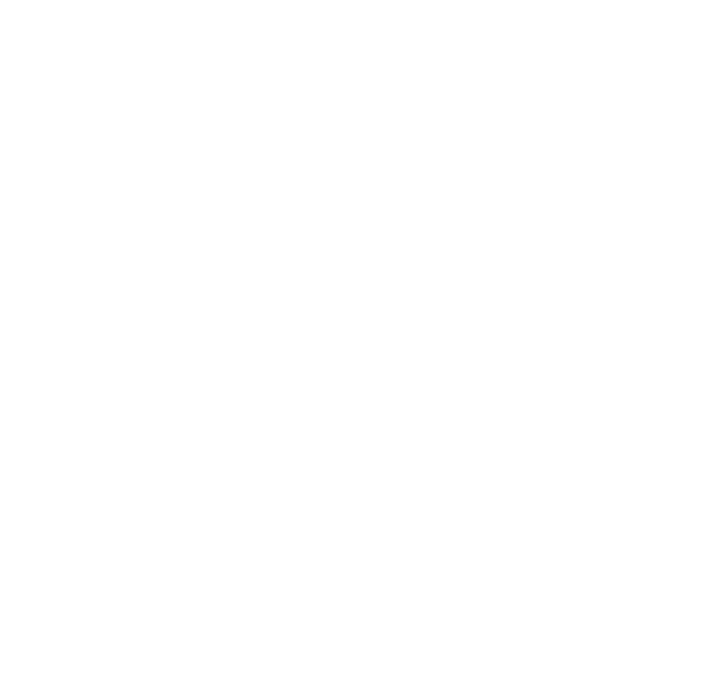
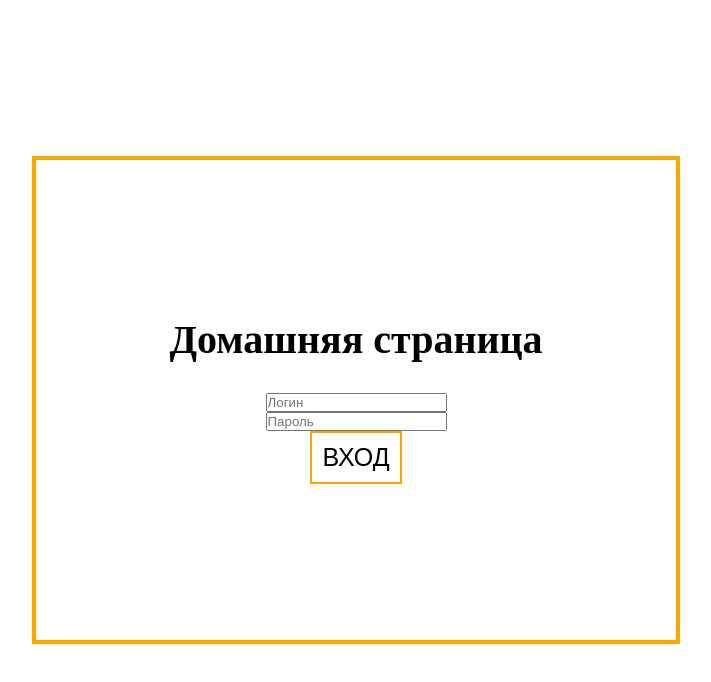
Before and after one commit to canoua/interface, a plain HTML site: page index.html in a window 1280 px wide. Shown: the whole page, without its empty margins (284-995 px from the left). Drawn offline with Linux system fonts and the light colour scheme.

Commit message:
html dev

```diff
--- a/index.html
+++ b/index.html
@@ -3,9 +3,17 @@
 <head>
   <meta charset="UTF-8">
   <meta name="viewport" content="width=device-width, initial-scale=1.0">
-  <title>Интерфейс</title>
+  <title>Домашняя страница</title>
+  <link rel="stylesheet" href="style.css">
 </head>
 <body>
-
+  <section class="home">
+    <form class="home__form" action="">
+      <h1 class="home__title">Домашняя страница</h1>
+      <input type="text" placeholder="Логин">
+      <input type="text" placeholder="Пароль">
+      <button class="btn sign-in-btn">вход</button>
+    </form>
+  </section>
 </body>
 </html>
--- /dev/null
+++ b/style.css
@@ -0,0 +1,35 @@
+* {
+  padding: 0;
+  margin: 0;
+}
+
+.btn {
+  cursor: pointer;
+  padding: 10px;
+  text-transform: uppercase;
+  border: 2px solid orange;
+  background-color: #fff;
+  font-size: 25px;
+}
+
+.home {
+  height: 100vh;
+  display: flex;
+  justify-content: center;
+  align-items: center;
+}
+
+.home__form {
+  width: 50%;
+  height: 60vh;
+  border: 4px solid orange;
+  display: flex;
+  justify-content: center;
+  align-items: center;
+  flex-direction: column;
+}
+
+.home__title {
+  font-size: 40px;
+  margin-bottom: 30px;
+}
```
